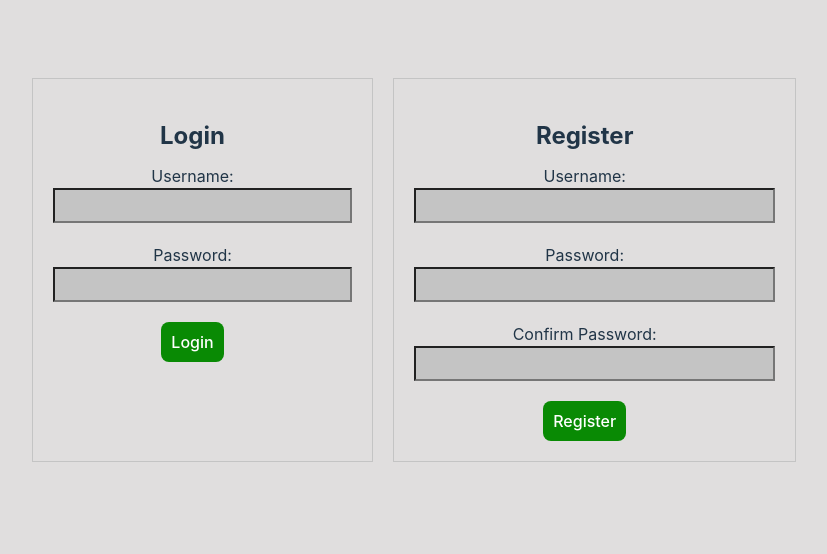
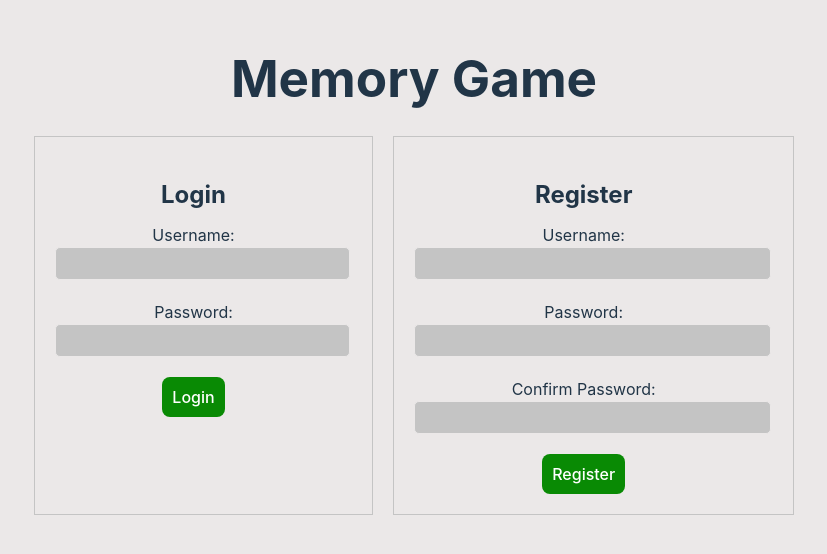
Before and after one commit to YOURIxYOURI/Memory_game, a React (Vite) app: page / in a window 1280 px wide. Shown: the part 130-684 px from the top of the page, without its empty margins (226-1053 px from the left). Built offline with nearby package versions, Linux system fonts and the light colour scheme.

Commit message:
auth form styling

```diff
--- a/src/AuthPage.css
+++ b/src/AuthPage.css
@@ -8,6 +8,7 @@ body{
     display: flex;
     flex-direction: column;
     align-items: center;
+    text-align: center;
   }
 
   .auth-container {
@@ -23,6 +24,10 @@ body{
 
   h2 {
     margin-bottom: 10px;
+  }
+
+  h1 {
+    margin-bottom: 20px;
   }
 
   label {
@@ -42,6 +47,9 @@ body{
 
   .form-input{
     background-color: var(--unflipped-card-color);
+    outline: none;
+    border-radius: 5px;
+    border: solid 1px var(--background-color);
   }
 
   .form-button {
--- a/src/AuthPage.tsx
+++ b/src/AuthPage.tsx
@@ -25,6 +25,7 @@ const AuthPage: React.FC = () => {
 
   return (
     <div className="AuthPage">
+       <h1>Memory Game</h1>
       <div className="auth-container">
         <div className="auth-form login-form">
           <h2>Login</h2>
--- a/src/colors.css
+++ b/src/colors.css
@@ -12,7 +12,7 @@
   }
   @media (prefers-color-scheme: light) {
     :root {
-        --background-color: #e0dede;
+        --background-color: #ebe8e8;
         --flipped-card-color: #a5a5a5;
         --unflipped-card-color: #c4c4c4;
         --text-color: #212529;
```
